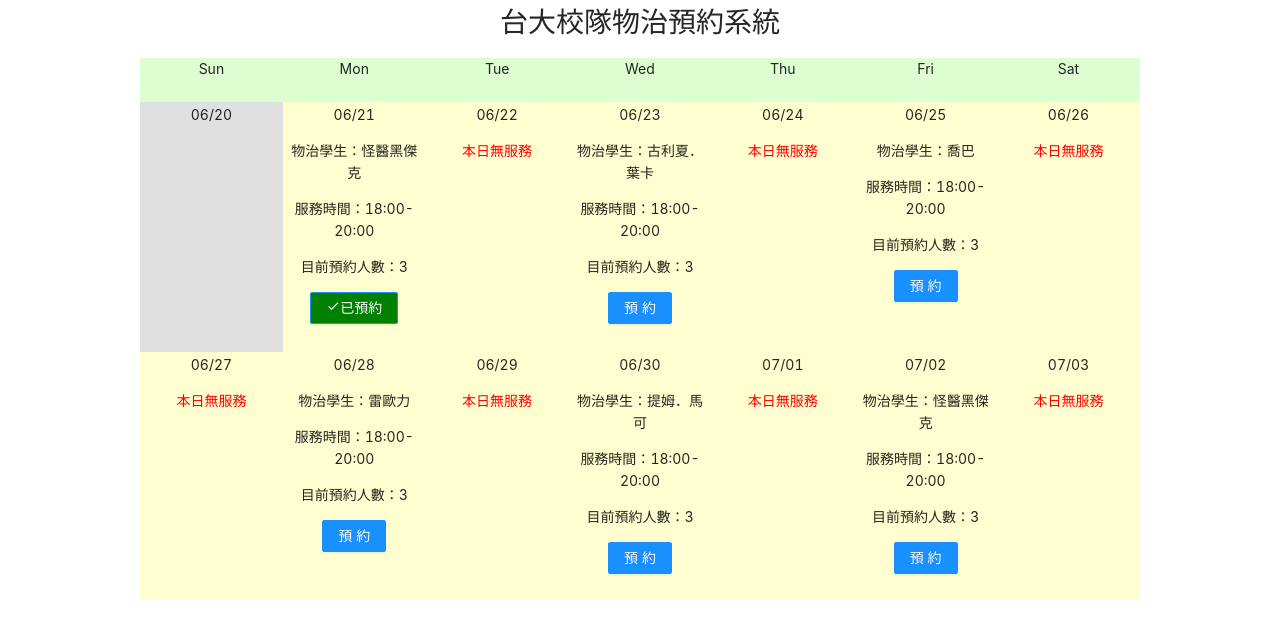
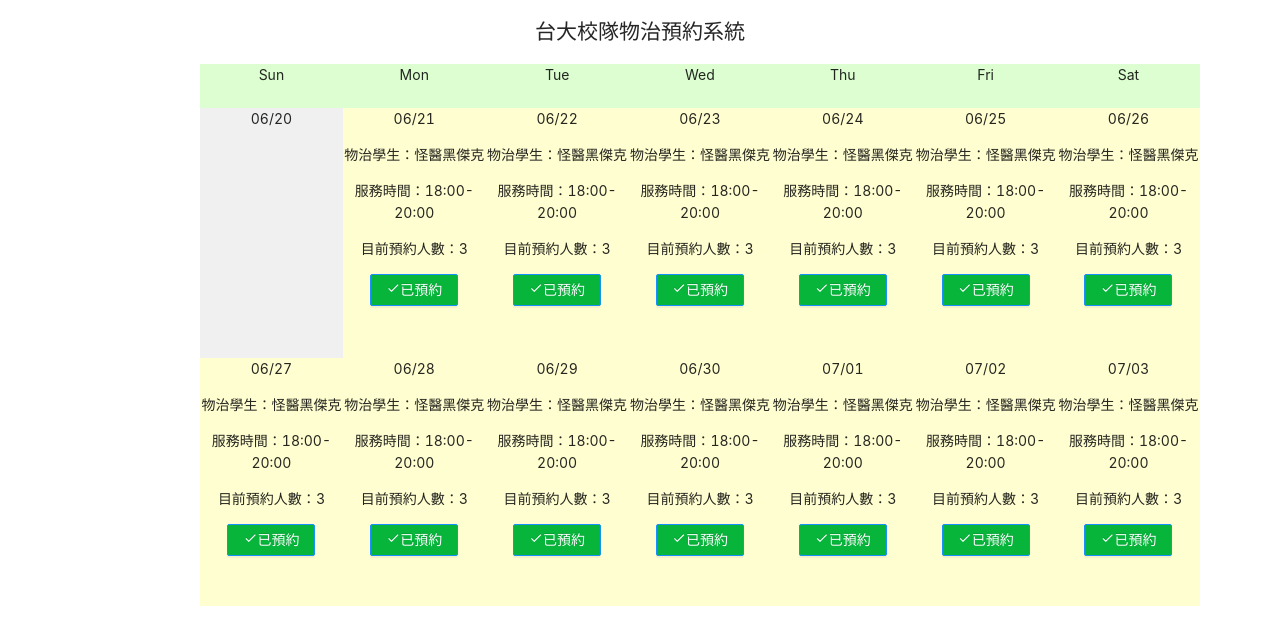
Before and after one commit to Ching-Chu-Lin/web2021-final, a React (Create React App) app in the folder frontend/: page / in a window 1280 px wide. Shown: the top 644 px of the page. Built offline with nearby package versions, Linux system fonts and the light colour scheme; what apollo-link-ws would draw is missing.

Commit message:
divide the components

```diff
--- a/frontend/src/components/Calendar.js
+++ b/frontend/src/components/Calendar.js
@@ -1,85 +1,85 @@
 import moment from "moment";
 import { makeStyles, GridList, GridListTile, Icon } from "@material-ui/core";
-import { Button } from "antd";
+import Daily from "./Daily";
 
-const data = [
-  {
-    date: "2021-06-20",
-    availableTime: "",
-  },
-  {
-    date: "2021-06-21",
-    physiotherapyStudent: "怪醫黑傑克",
-    availableTime: "18:00-20:00",
-    numbers: 3,
-    patients: { name: "" },
-  },
-  {
-    date: "2021-06-22",
-    availableTime: "",
-  },
-  {
-    date: "2021-06-23",
-    physiotherapyStudent: "古利夏．葉卡",
-    availableTime: "18:00-20:00",
-    numbers: 3,
-    patients: null,
-  },
-  {
-    date: "2021-06-24",
-    availableTime: "",
-  },
-  {
-    date: "2021-06-25",
-    physiotherapyStudent: "喬巴",
-    availableTime: "18:00-20:00",
-    numbers: 3,
-    patients: null,
-  },
-  {
-    date: "2021-06-26",
-    availableTime: "",
-  },
-  {
-    date: "2021-06-27",
-    availableTime: "",
-  },
-  {
-    date: "2021-06-28",
-    physiotherapyStudent: "雷歐力",
-    availableTime: "18:00-20:00",
-    numbers: 3,
-    patients: null,
-  },
-  {
-    date: "2021-06-29",
-    availableTime: "",
-  },
-  {
-    date: "2021-06-30",
-    physiotherapyStudent: "提姆．馬可",
-    availableTime: "18:00-20:00",
-    numbers: 3,
-    patients: null,
-  },
-  {
-    date: "2021-07-01",
-    availableTime: "",
-  },
-  {
-    date: "2021-07-02",
-    physiotherapyStudent: "怪醫黑傑克",
-    availableTime: "18:00-20:00",
-    numbers: 3,
-    patients: null,
-  },
-  {
-    date: "2021-07-03",
-    availableTime: "",
-  },
-];
+// const data = [
+//   {
+//     date: "2021-06-20",
+//     availableTime: "",
+//   },
+//   {
+//     date: "2021-06-21",
+//     physiotherapyStudent: "怪醫黑傑克",
+//     availableTime: "18:00-20:00",
+//     numbers: 3,
+//     patients: { name: "" },
+//   },
+//   {
+//     date: "2021-06-22",
+//     availableTime: "",
+//   },
+//   {
+//     date: "2021-06-23",
+//     physiotherapyStudent: "古利夏．葉卡",
+//     availableTime: "18:00-20:00",
+//     numbers: 3,
+//     patients: null,
+//   },
+//   {
+//     date: "2021-06-24",
+//     availableTime: "",
+//   },
+//   {
+//     date: "2021-06-25",
+//     physiotherapyStudent: "喬巴",
+//     availableTime: "18:00-20:00",
+//     numbers: 3,
+//     patients: null,
+//   },
+//   {
+//     date: "2021-06-26",
+//     availableTime: "",
+//   },
+//   {
+//     date: "2021-06-27",
+//     availableTime: "",
+//   },
+//   {
+//     date: "2021-06-28",
+//     physiotherapyStudent: "雷歐力",
+//     availableTime: "18:00-20:00",
+//     numbers: 3,
+//     patients: null,
+//   },
+//   {
+//     date: "2021-06-29",
+//     availableTime: "",
+//   },
+//   {
+//     date: "2021-06-30",
+//     physiotherapyStudent: "提姆．馬可",
+//     availableTime: "18:00-20:00",
+//     numbers: 3,
+//     patients: null,
+//   },
+//   {
+//     date: "2021-07-01",
+//     availableTime: "",
+//   },
+//   {
+//     date: "2021-07-02",
+//     physiotherapyStudent: "怪醫黑傑克",
+//     availableTime: "18:00-20:00",
+//     numbers: 3,
+//     patients: null,
+//   },
+//   {
+//     date: "2021-07-03",
+//     availableTime: "",
+//   },
+// ];
 
-const Calendar = () => {
+const Calendar = ({ user }) => {
   const useStyles = makeStyles((theme) => ({
     root: {
       display: "flex",
@@ -122,7 +122,6 @@ const Calendar = () => {
 
   const weekdayName = ["Sun", "Mon", "Tue", "Wed", "Thu", "Fri", "Sat"];
   const showingDays = nextTwoWeeks();
-  console.log(data);
 
   return (
     <div className={classes.root}>
@@ -134,7 +133,10 @@ const Calendar = () => {
         ))}
       </GridList>
       <GridList cellHeight={200} cols={7} className={classes.date}>
-        {data.map((day) => {
+        {showingDays.map((date) => (
+          <Daily user={user} date={date} />
+        ))}
+        {/* {data.map((day) => {
           console.log(day);
           const thisDay = moment(day.date);
 
@@ -154,8 +156,10 @@ const Calendar = () => {
               <p>服務時間：{day.availableTime}</p>
               <p>目前預約人數：{day.numbers}</p>
               {day.patients ? (
-                <Button type="primary" style={{ background: "green" }}>
-                  {/* <Icon>done</Icon> */}
+                <Button
+                  type="primary"
+                  style={{ background: "rgb(7, 181, 59)" }}
+                >
                   <span class="material-icons">done</span>
                   已預約
                 </Button>
@@ -164,7 +168,7 @@ const Calendar = () => {
               )}
             </GridListTile>
           );
-        })}
+        })} */}
       </GridList>
     </div>
   );
--- /dev/null
+++ b/frontend/src/components/Daily.js
@@ -0,0 +1,77 @@
+import { useState } from "react";
+import moment from "moment";
+import { makeStyles, GridListTile } from "@material-ui/core";
+import { Button } from "antd";
+
+const Daily = ({ user, date }) => {
+  const useStyles = makeStyles((theme) => ({
+    root: {
+      display: "flex",
+      flexWrap: "wrap",
+      justifyContent: "space-around",
+      overflow: "hidden",
+      backgroundColor: theme.palette.background.paper,
+      width: 1000,
+    },
+    header: {
+      width: "100%",
+      height: 50,
+    },
+    date: {
+      width: "100%",
+    },
+    headerTile: {
+      backgroundColor: "rgb(220, 254, 209)",
+    },
+    passedDateTile: {
+      backgroundColor: "rgb(240, 240, 240)",
+      minHeight: 250,
+      width: "14.2857%",
+    },
+    futureDateTile: {
+      backgroundColor: "rgb(255, 254, 209)",
+      minHeight: 250,
+      width: "14.2857%",
+    },
+  }));
+  const classes = useStyles();
+
+  const thisDay = moment(date);
+
+  // const [data, setData] = useState({});
+
+  const data = {
+    physiotherapyStudent: "怪醫黑傑克",
+    availableTime: "18:00-20:00",
+    numbers: 3,
+    patients: { name: "" },
+  };
+
+  return thisDay < moment().startOf("day") ? (
+    <GridListTile key={date} className={classes.passedDateTile}>
+      <p>{thisDay.format("MM/DD")}</p>
+    </GridListTile>
+  ) : data.availableTime === "" ? (
+    <GridListTile key={date} className={classes.futureDateTile}>
+      <p>{thisDay.format("MM/DD")}</p>
+      <p style={{ color: "red" }}>本日無服務</p>
+    </GridListTile>
+  ) : (
+    <GridListTile key={date} className={classes.futureDateTile}>
+      <p>{thisDay.format("MM/DD")}</p>
+      <p>物治學生：{data.physiotherapyStudent}</p>
+      <p>服務時間：{data.availableTime}</p>
+      <p>目前預約人數：{data.numbers}</p>
+      {data.patients ? (
+        <Button type="primary" style={{ background: "rgb(7, 181, 59)" }}>
+          <span class="material-icons">done</span>
+          已預約
+        </Button>
+      ) : (
+        <Button type="primary">預約</Button>
+      )}
+    </GridListTile>
+  );
+};
+
+export default Daily;
--- a/frontend/src/components/Title.js
+++ b/frontend/src/components/Title.js
@@ -1,9 +1,5 @@
 const Title = () => {
-  return (
-    <div>
-      <h1>台大校隊物治預約系統</h1>
-    </div>
-  );
+  return <h1>台大校隊物治預約系統</h1>;
 };
 
 export default Title;
--- /dev/null
+++ b/frontend/src/components/UserControl.js
@@ -0,0 +1,5 @@
+const UserControl = ({ me, setMe }) => {
+  return <div></div>;
+};
+
+export default UserControl;
--- a/frontend/src/containers/App.css
+++ b/frontend/src/containers/App.css
@@ -3,7 +3,6 @@
 .App {
   text-align: center;
   display: flex;
-  flex-direction: column;
   align-items: center;
   justify-content: space-around;
 }
--- a/frontend/src/containers/App.js
+++ b/frontend/src/containers/App.js
@@ -1,12 +1,28 @@
 import "./App.css";
+import { useState } from "react";
+import { Layout } from "antd";
 import Calendar from "../components/Calendar";
 import Title from "../components/Title";
+import UserControl from "../components/UserControl";
 
 const App = () => {
+  const { Header, Sider, Content } = Layout;
+  const [user, setUser] = useState({});
   return (
     <div className="App">
-      <Title />
-      <Calendar />
+      <Layout>
+        <Header style={{ backgroundColor: "white" }}>
+          <Title />
+        </Header>
+        <Layout>
+          <Sider theme="light">
+            <UserControl user={user} setUser={setUser} />
+          </Sider>
+          <Content style={{ backgroundColor: "white" }}>
+            <Calendar user={user} />
+          </Content>
+        </Layout>
+      </Layout>
     </div>
   );
 };
```
